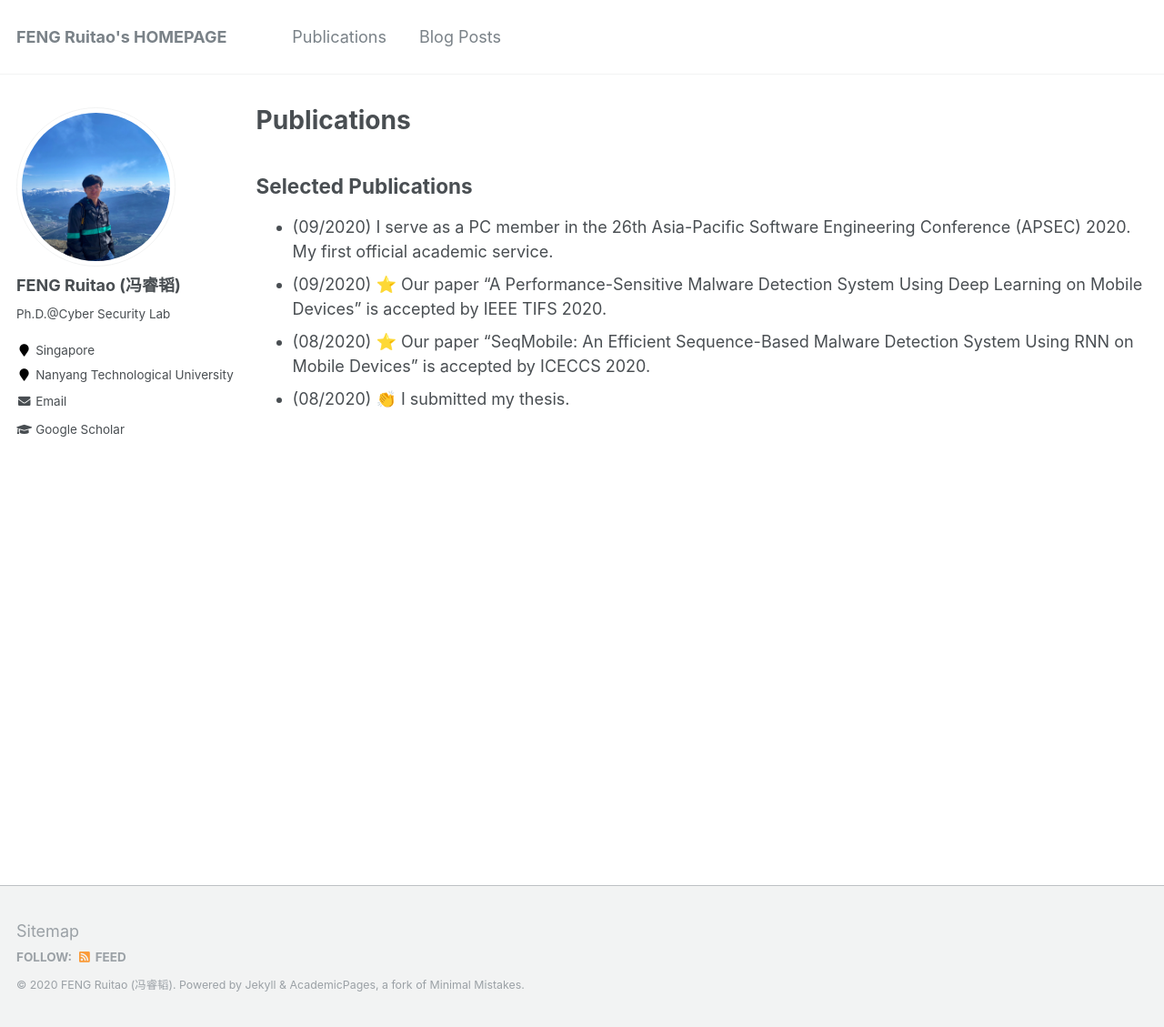
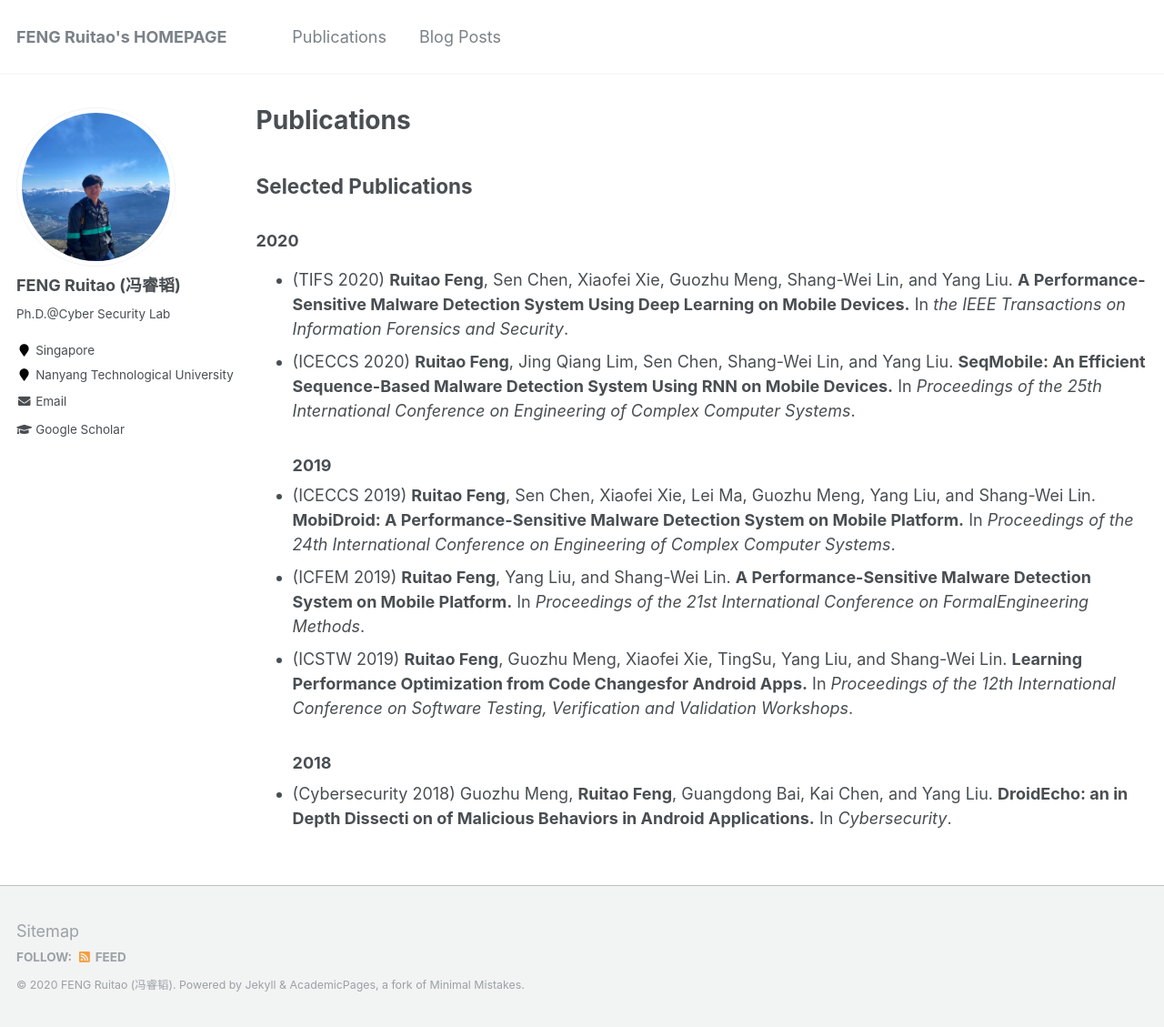
Before and after one commit to rtfeng/rtfeng.github.io, a Jekyll site: the page built from _pages/publications.md, in a window 1280 px wide and 1129 px high. Shown: the whole window at 91% size. Built offline with Jekyll 4.4.1, drawn with Linux system fonts in a browser that asks for light colours; emoji names are drawn with the system emoji font.

Commit message:
Update publications.md

```diff
--- a/_pages/publications.md
+++ b/_pages/publications.md
@@ -16,7 +16,12 @@ author_profile: true
 {% endfor %}
 
 ## Selected Publications
-  * (09/2020) I serve as a PC member in the 26th Asia-Pacific Software Engineering Conference (APSEC) 2020. My first official academic service.
-  * (09/2020) :star: Our paper “A Performance-Sensitive Malware Detection System Using Deep Learning on Mobile Devices” is accepted by IEEE TIFS 2020.
-  * (08/2020) :star: Our paper “SeqMobile: An Efficient Sequence-Based Malware Detection System Using RNN on Mobile Devices” is accepted by ICECCS 2020.
-  * (08/2020) :clap: I submitted my thesis.
+### 2020
+  * (TIFS 2020) **Ruitao Feng**, Sen Chen, Xiaofei Xie, Guozhu Meng, Shang-Wei Lin, and Yang Liu. **A Performance-Sensitive Malware Detection System Using Deep Learning on Mobile Devices.** In _the IEEE Transactions on Information Forensics and Security_.
+  * (ICECCS 2020) **Ruitao Feng**, Jing Qiang Lim, Sen Chen, Shang-Wei Lin, and Yang Liu. **SeqMobile: An Efficient Sequence-Based Malware Detection System Using RNN on Mobile Devices.** In _Proceedings of the 25th International Conference on Engineering of Complex Computer Systems_.
+### 2019
+  * (ICECCS 2019) **Ruitao Feng**, Sen Chen, Xiaofei Xie, Lei Ma, Guozhu Meng, Yang Liu, and Shang-Wei Lin. **MobiDroid: A Performance-Sensitive Malware Detection System on Mobile Platform.** In _Proceedings of the 24th International Conference on Engineering of Complex Computer Systems_.
+  * (ICFEM 2019) **Ruitao Feng**, Yang Liu, and Shang-Wei Lin. **A Performance-Sensitive Malware Detection System on Mobile Platform.** In _Proceedings of the 21st International Conference on FormalEngineering Methods_.
+  * (ICSTW 2019) **Ruitao Feng**, Guozhu Meng, Xiaofei Xie, TingSu, Yang Liu, and Shang-Wei Lin. **Learning Performance Optimization from Code Changesfor Android Apps.** In _Proceedings of the 12th International Conference on Software Testing, Verification and Validation Workshops_.
+### 2018
+  * (Cybersecurity 2018) Guozhu Meng, **Ruitao Feng**, Guangdong Bai, Kai Chen, and Yang Liu. **DroidEcho: an in Depth Dissecti on of Malicious Behaviors in Android Applications.** In _Cybersecurity_.
```
